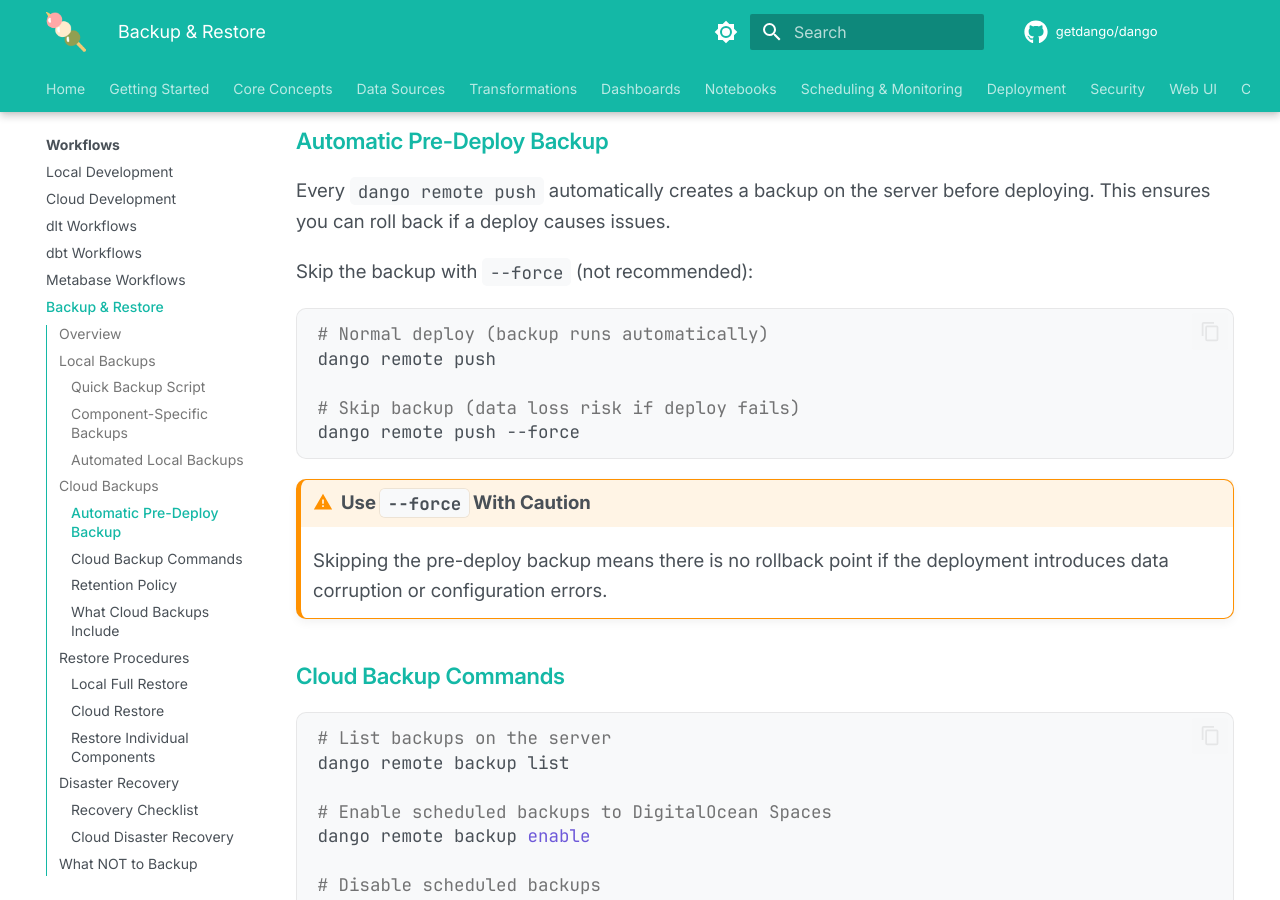
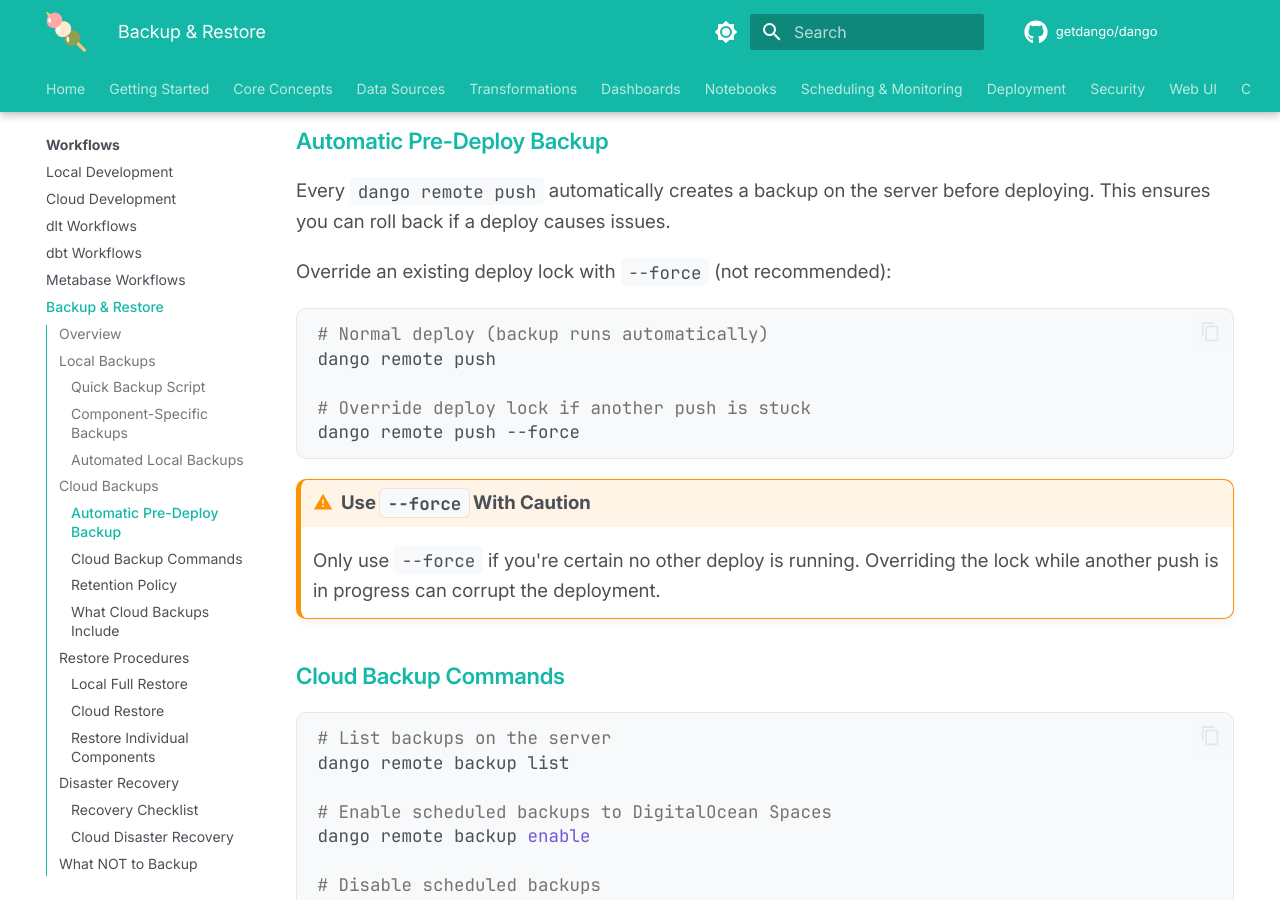
Before and after one commit to getdango/docs, an MkDocs documentation site: the page built from docs/workflows/backup-restore.md, in a window 1280 px wide and 900 px high, scrolled down 4603 px. Built offline with MkDocs 1.6.1 and Material for MkDocs 9.7.7, drawn with Linux system fonts in a browser that asks for light colours; comment, search, counter and statistics services are not loaded; the version menu is left out.

Commit message:
fix: correct --force flag description across 3 files (overrides deploy lock, not backup)
Pre-existing error: troubleshooting.md, local-development.md, and
backup-restore.md all described --force as "skip pre-deploy backup" but
the actual flag overrides an existing deploy lock (remote.py line 294).

Co-Authored-By: Claude Opus 4.6 (1M context) <noreply@anthropic.com>

````diff
--- a/docs/workflows/backup-restore.md
+++ b/docs/workflows/backup-restore.md
@@ -167,18 +167,18 @@ When deployed to the cloud, Dango provides built-in backup management with Digit
 
 Every `dango remote push` automatically creates a backup on the server before deploying. This ensures you can roll back if a deploy causes issues.
 
-Skip the backup with `--force` (not recommended):
+Override an existing deploy lock with `--force` (not recommended):
 
 ```bash
 # Normal deploy (backup runs automatically)
 dango remote push
 
-# Skip backup (data loss risk if deploy fails)
+# Override deploy lock if another push is stuck
 dango remote push --force
 ```
 
 !!! warning "Use `--force` With Caution"
-    Skipping the pre-deploy backup means there is no rollback point if the deployment introduces data corruption or configuration errors.
+    Only use `--force` if you're certain no other deploy is running. Overriding the lock while another push is in progress can corrupt the deployment.
 
 ### Cloud Backup Commands
 
````
Also changed, not shown: docs/workflows/local-development.md (+1 -1 lines), docs/workflows/troubleshooting.md (+1 -1 lines).
